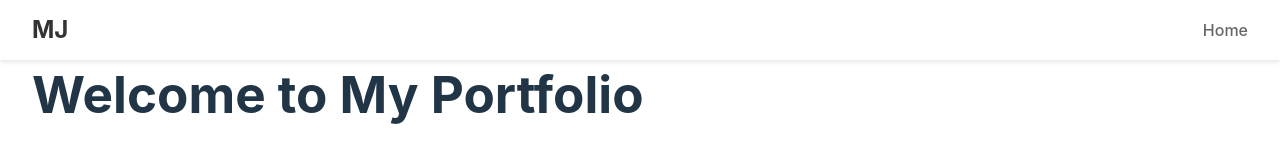
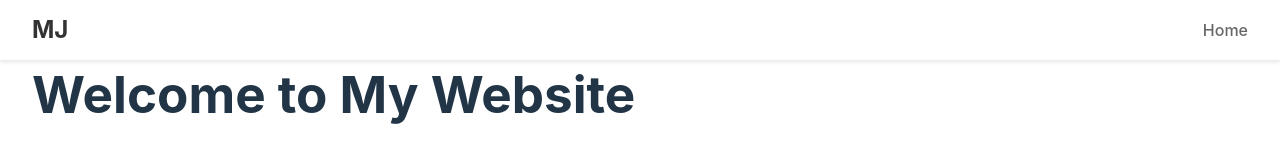
Before and after one commit to mlumbera/mlumberajr, a React (Vite) app: page / in a window 1280 px wide. Shown: the top 162 px of the page. Built offline with nearby package versions, Linux system fonts and the light colour scheme.

Commit message:
figured out S3 stuff, deployment should be quick and easy now

```diff
--- a/package.json
+++ b/package.json
@@ -8,7 +8,7 @@
     "build": "vite build",
     "lint": "eslint .",
     "preview": "vite preview",
-    "deploy": "npm run build && aws s3 sync dist/ s3://your-bucket-name && aws cloudfront create-invalidation --distribution-id YOUR_DISTRIBUTION_ID --paths \"/*\""
+    "deploy": "npm run build && aws s3 sync dist/ s3://mlumberajr.com && aws cloudfront create-invalidation --distribution-id E1N3HHG3ZDG576 --paths \"/*\""
   },
   "dependencies": {
     "react": "^19.0.0",
--- a/src/pages/Home.jsx
+++ b/src/pages/Home.jsx
@@ -1,7 +1,7 @@
 function Home() {
   return (
     <div className="home">
-      <h1>Welcome to My Portfolio</h1>
+      <h1>Welcome to My Website</h1>
       <section className="hero">
         <h2>Hi, I'm MJ</h2>
         <p>I love life</p>
```
